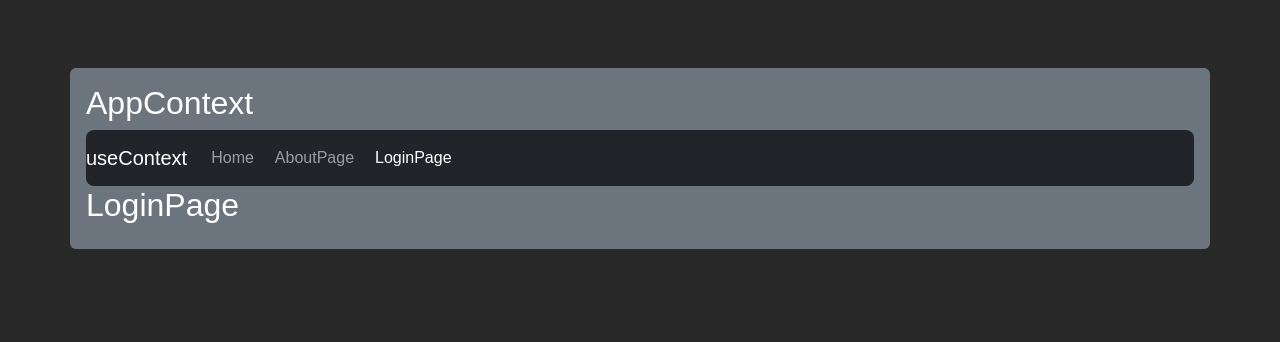
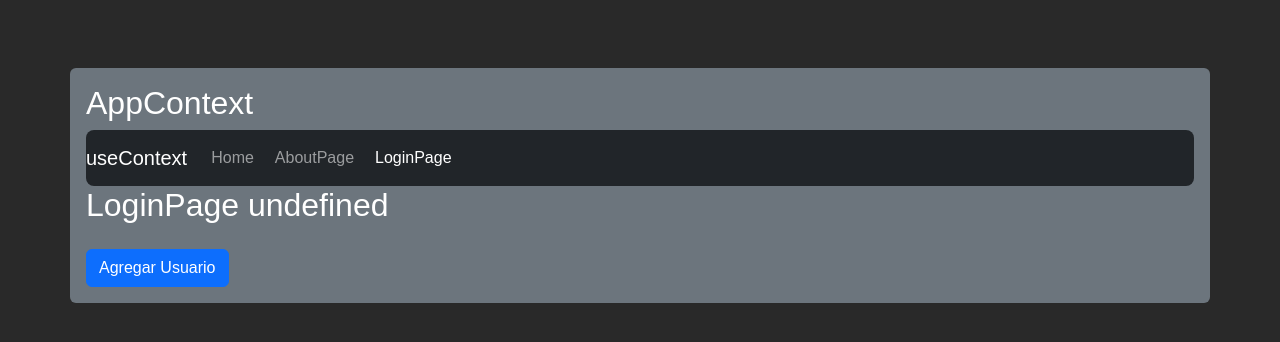
Before and after one commit to SebaGNH/Hooks-Generales-React, a React (Vite) app: page /LoginPage in a window 1280 px wide. Shown: the top 342 px of the page. Built offline with nearby package versions, Linux system fonts and the light colour scheme.

Commit message:
se agregó estado global con useContext

```diff
--- a/src/09_useContext/AboutPage.jsx
+++ b/src/09_useContext/AboutPage.jsx
@@ -1,9 +1,15 @@
-import React from 'react'
+import React,{useContext} from 'react'
+import { UserContext } from './context/UserContext'
 
 const AboutPage = () => {
+  const {user} = useContext(UserContext)
+
   return (
     <>
       <h2>AboutPage</h2>
+      <code>
+        {JSON.stringify(user,null,3)}
+      </code>
     </>
   )
 }
--- a/src/09_useContext/AppContext.jsx
+++ b/src/09_useContext/AppContext.jsx
@@ -1,10 +1,11 @@
 import React from 'react'
 import {Routes,Route,Navigate,Link,NavLink} from 'react-router-dom'
 import {HomePage, AboutPage,LoginPage} from './'
+import { UserProvider } from './context/UserProvider'
 
 const AppContext = () => {
   return (
-    <>
+    <UserProvider>
       <h2>AppContext</h2>
       <nav className="navbar navbar-expand-md navbar-dark bg-dark rounded-3">
         <Link className="navbar-brand" to="/">useContext</Link>
@@ -39,7 +40,7 @@ const AppContext = () => {
         {/* <Route path='/*' element={<HomePage />}/> */}
         <Route path='/*' element={<Navigate to='/' />}/>
       </Routes>
-    </>
+    </UserProvider>
   )
 }
 
--- a/src/09_useContext/LoginPage.jsx
+++ b/src/09_useContext/LoginPage.jsx
@@ -1,9 +1,23 @@
-import React from 'react'
+import React,{useContext} from 'react'
+import { UserContext } from './context/UserContext';
 
 const LoginPage = () => {
+
+  const {user,setUser} = useContext(UserContext);
+  //console.log(user)
+
   return (
   <>
-    <h2>LoginPage</h2>
+    <h2>LoginPage {'  '+ user?.name}</h2>
+    <pre>
+      {JSON.stringify(user,null,3)}
+    </pre>
+
+    <button className="btn btn-primary"
+      onClick={()=> setUser({id:123, name: 'Canelo', email:'notengo@notengo.com'})}
+    >
+      Agregar Usuario
+    </button>
   </>
   )
 }
--- /dev/null
+++ b/src/09_useContext/context/UserContext.jsx
@@ -0,0 +1,3 @@
+import React, {createContext} from 'react'
+
+export const UserContext = createContext();
--- /dev/null
+++ b/src/09_useContext/context/UserProvider.jsx
@@ -0,0 +1,19 @@
+import React,{useState} from 'react'
+import {UserContext } from "./UserContext"
+
+/* const user = {
+  id: 123,
+  name: 'Canelo',
+  email: 'notengo@notengo.com'
+} */
+
+export const UserProvider = ({children}) => {
+
+  const [user, setUser] = useState();
+
+  return (
+    <UserContext.Provider value={{user,setUser}}>
+      {children}
+    </UserContext.Provider>
+  )
+}
```
